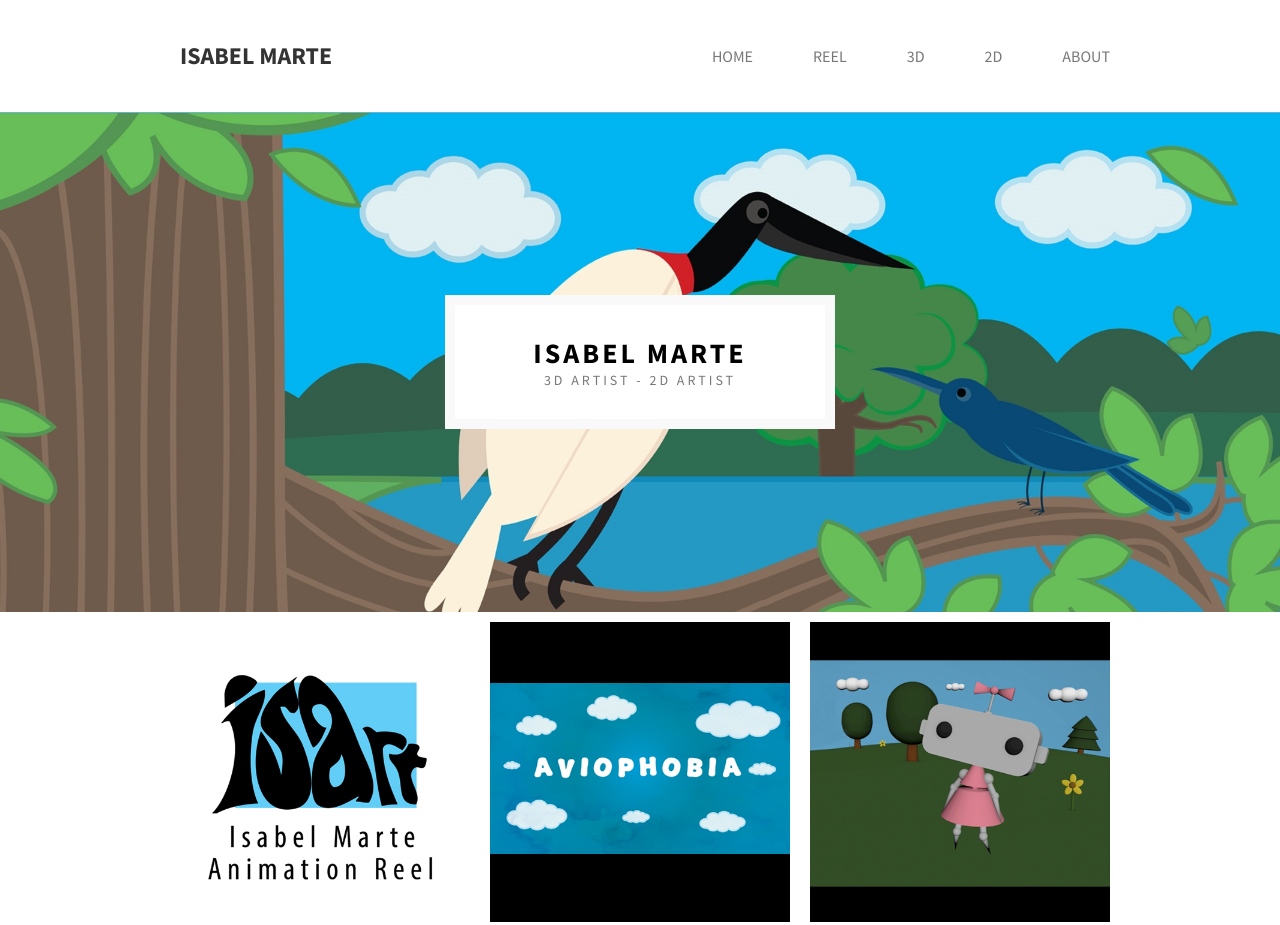
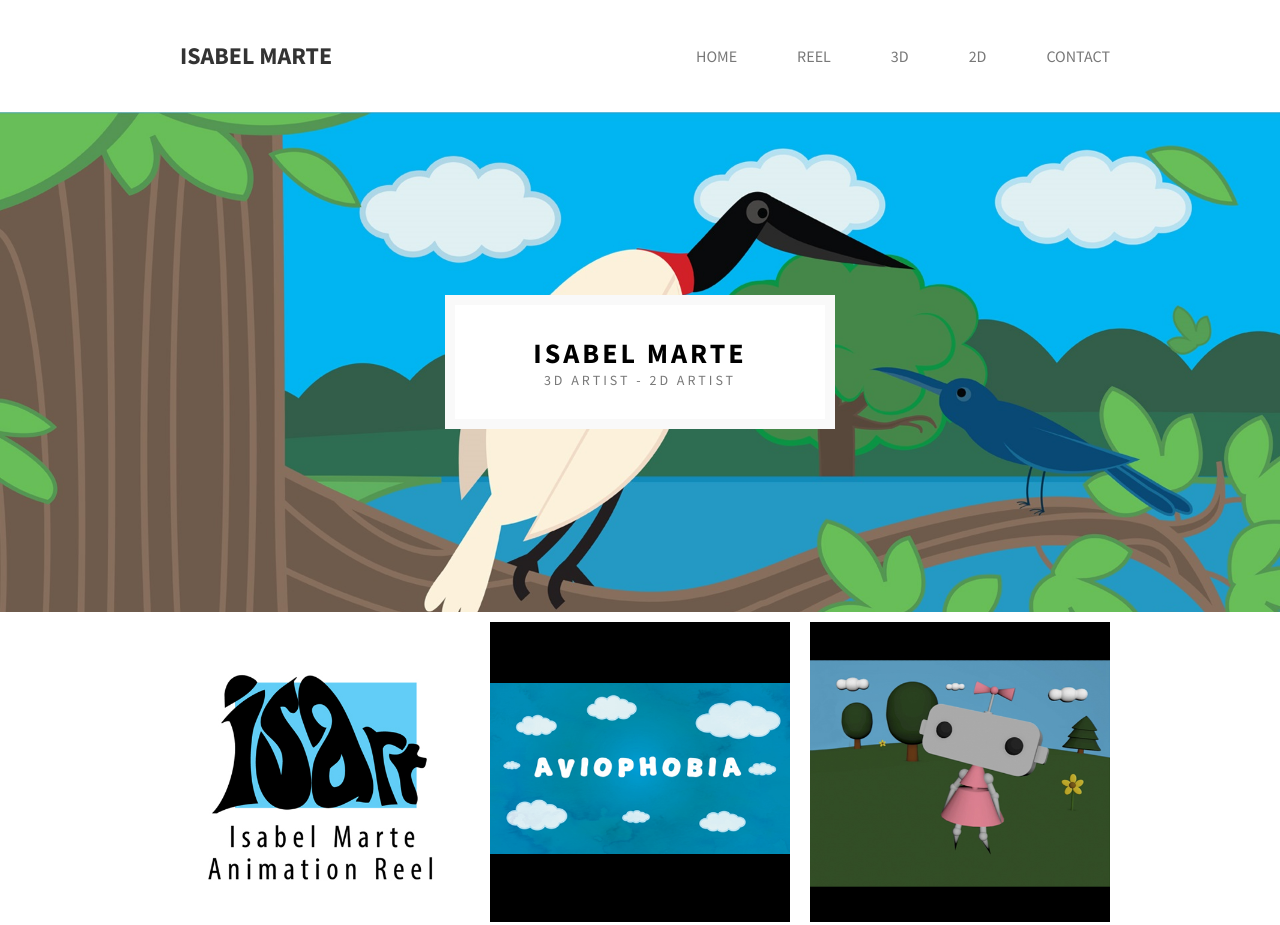
Before and after one commit to isabelmarte/isabelmarte.github.io, a plain HTML site: page index.html in a window 1280 px wide. Shown: the top 925 px of the page. Drawn offline with nearby package versions, Linux system fonts and the light colour scheme.

Commit message:
About to Contact

```diff
--- a/index.html
+++ b/index.html
@@ -35,7 +35,7 @@
                         <a href="2dprojects.html">2D</a>
                     </li>
                     <li>
-                        <a href="about.html">ABOUT</a>
+                        <a href="about.html">CONTACT</a>
                     </li>
                 </ul>
             </nav>
```
